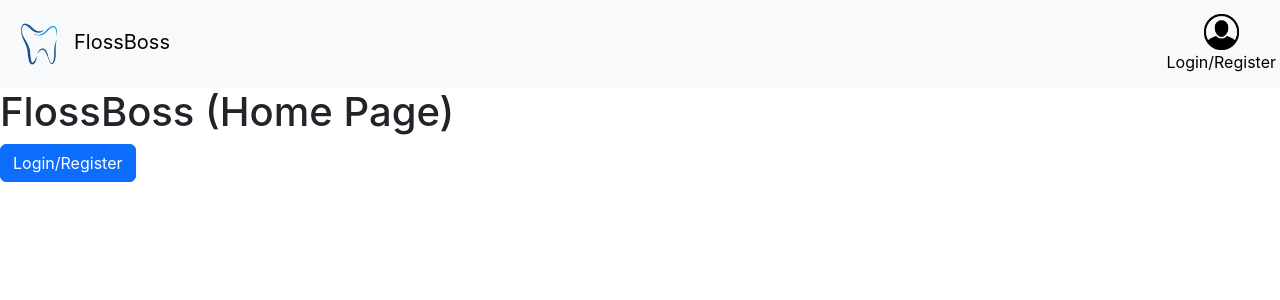
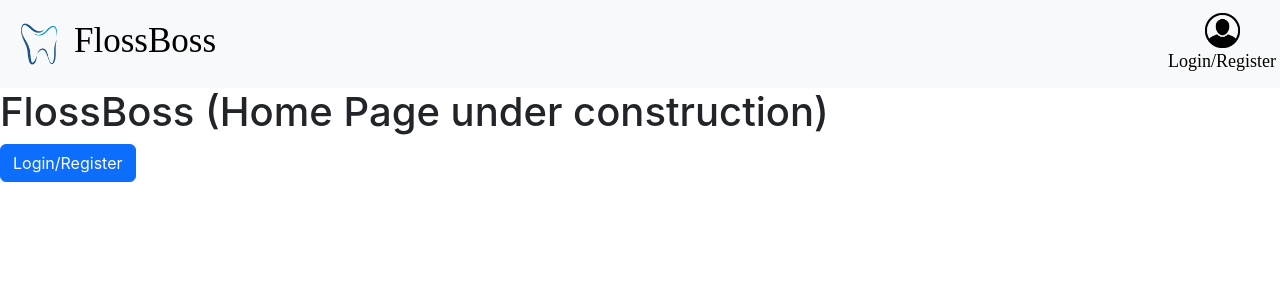
Before and after one commit to KalleErikssoon/Flossboss-client-server, a React (Create React App) app in the folder client/: page / in a window 1280 px wide. Shown: the top 300 px of the page. Built offline with nearby package versions, Linux system fonts and the light colour scheme.

Commit message:
Add styling to navbar text
Add styling, size and font Adiro to navbar text.

```diff
--- a/client/src/components/Home.js
+++ b/client/src/components/Home.js
@@ -9,7 +9,7 @@ const Home = () => {
     return (
         <>
             <div style={{ flex: 1 }}>
-                <h1>FlossBoss (Home Page)</h1>
+                <h1>FlossBoss (Home Page under construction)</h1>
                 <button onClick={() => setShowUserModal(prev => !prev)} className="btn btn-primary">
                     Login/Register
                 </button>
--- a/client/src/components/Navbar.js
+++ b/client/src/components/Navbar.js
@@ -11,7 +11,7 @@ const NavbarComponent = () => {
 
     return (
         <nav className="navbar navbar-expand-lg navbar-light bg-light p-1">
-          <a className="navbar-brand mx-auto" href="/">
+          <a className="navbar-brand mx-auto" href="/" style={{ fontSize: '35px', fontFamily: 'Adiro'}}>
             <img src={Logo} alt="Logo" style={{ height: 'auto', width: '70px' }} />
             FlossBoss
           </a>
@@ -21,7 +21,7 @@ const NavbarComponent = () => {
               {/* Other nav items here */}
             </ul>
             <div style={{ textAlign: 'center' }}>
-              <button className="user-logo-button" style={{ background: 'none', border: 'none', padding: 0 }} onClick={() => setShowUserModal(true)}>
+              <button className="user-logo-button" style={{ background: 'none', border: 'none', padding: 0, fontSize: '18px', fontFamily: 'Adiro' }} onClick={() => setShowUserModal(true)}>
                 <img src={UserLogo} alt="User Logo" style={{ height: 'auto', width: '35px' }} />
                 {!user && <div>Login/Register</div>}
               </button>
```
